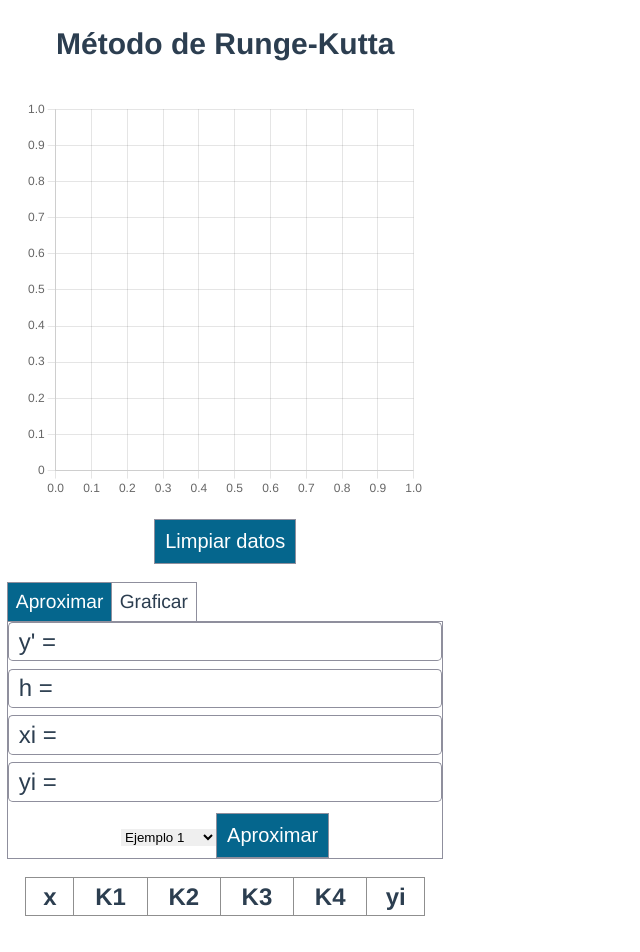
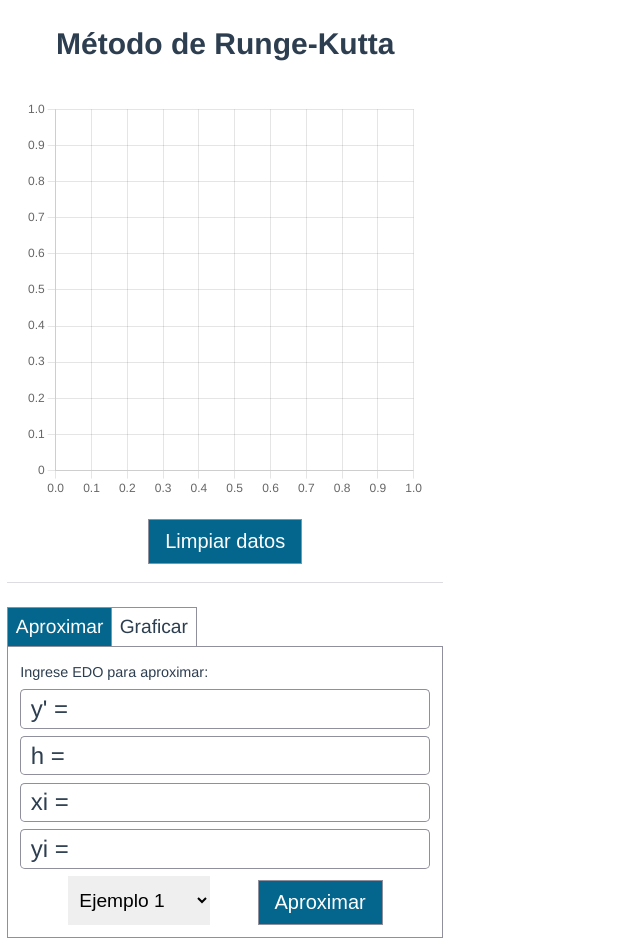
Before and after one commit to JuanjoVlado/runge-kutta, a Vue app: page / in a window 1280 px wide. Shown: the top 952 px of the page, without its empty margins (0-640 px from the left). Built offline with nearby package versions, Linux system fonts and the light colour scheme.

Commit message:
V2 functionality testing

```diff
--- a/src/App.vue
+++ b/src/App.vue
@@ -3,19 +3,21 @@
     <div class="work-area">
       <h1>Método de Runge-Kutta</h1>
       <graph-box id="chart_display" :table-data="tableData" @chartCleared="tableData={}"/>
-
+      <div class="divider"></div>
       <div class="settings-container">
         <div class="nav-bar">
           <div class="nav-tag" @click="activeTab=1" :class="{active:activeTab==1}">Aproximar</div>
           <div class="nav-tag" @click="activeTab=2" :class="{active:activeTab==2}">Graficar</div>
         </div>
         <div class="tabs-container">
-          <div class="tab" v-if="activeTab==1">
-            <fn-input-with-label :label-value="`y' =`" :key-value="'fn'" :value="aproxSettings.fn" @input="updateAproxSettings"/>
-            <input-with-label :label-value="'h ='" :key-value="'h'" :value="aproxSettings.h" @input="updateAproxSettings"/>
-            <input-with-label :label-value="'xi ='" :key-value="'x'" :value="aproxSettings.x" @input="updateAproxSettings"/>
-            <input-with-label :label-value="'yi ='" :key-value="'y'" :value="aproxSettings.y" @input="updateAproxSettings"/>
-            <select name="examples" id="examples_select">
+          <div class="tab" v-show="activeTab==1">
+            <span class="info">Ingrese EDO para aproximar:</span>
+            <fn-input-with-label :label-value="`y' =`" :key-value="'fn'" :input-value="aproxSettings.fn" @input="updateAproxSettings"/>
+            <input-with-label :label-value="'h ='" :key-value="'h'" :input-value="aproxSettings.h" @input="updateAproxSettings"/>
+            <input-with-label :label-value="'xi ='" :key-value="'x'" :input-value="aproxSettings.x" @input="updateAproxSettings"/>
+            <input-with-label :label-value="'yi ='" :key-value="'y'" :input-value="aproxSettings.y" @input="updateAproxSettings"/>
+            <div class="examples-container">
+              <select name="examples" id="examples_select" @change="changeExample">
                 <optgroup label="Examples">
                   <option value="example_01">Ejemplo 1</option>
                   <option value="example_02">Ejemplo 2</option>
@@ -23,15 +25,18 @@
                   <option value="example_04">Ejemplo 4</option>
                 </optgroup>
               </select>
-            <button>Aproximar</button>
+              <button @click="parseExpression(true)">Aproximar</button>
             </div>
-          <div class="tab" v-if="activeTab==2">
-            <fn-input-with-label :label-value="`y =`"/>
-            <input-with-label :label-value="'x ='" :key-value="'x'" :value="fnPlotSettings.x" @input="updateFnPlotSettings"/>
+          </div>
+          <div class="tab" v-show="activeTab==2">
+            <span class="info">Ingrese función para graficar:</span>
+            <fn-input-with-label :label-value="`y =`" :key-value="'fn'" :input-value="fnPlotSettings.fn" @input="updateFnPlotSettings"/>
+            <input-with-label :label-value="'x ='" :key-value="'x'" :input-value="fnPlotSettings.x" @input="updateFnPlotSettings"/>
+            <button @click="parseExpression(false)">Graficar</button>
           </div>
         </div>
       </div>
-
+      <div class="divider"></div>
       <data-table id="data_table" :table-data="tableData"/>
     </div>
 
@@ -72,13 +77,44 @@ export default {
         'x': 1,
       },
       mathExpression: "",
-      parsedExpression: "",
       tableData: {},
-      currentValues: {
-        "fn": "2*x*y",
-        "h": 0.1,
-        "x": 0,
-        "y": 1
+      examples: {
+        'example_01': {
+          'edo': {
+            'fn': '2*x*y',
+            'h': 0.1,
+            'x': 1,
+            'y': 5
+          },
+          'solution': 'e^(x^(2))'
+        },
+        'example_02': {
+          'edo': {
+            'fn': '1 + y^2',
+            'h': 0.1,
+            'x': 0,
+            'y': 0
+          },
+          'solution': ''
+        },
+        'example_03': {
+          'edo': {
+            'fn': 'x*y + sqrt(y)',
+            'h': 0.1,
+            'x': 1,
+            'y': 0
+          },
+          'solution': ''
+        },
+        'example_04':{
+          'edo': {
+            'fn':'',
+            'h': 0.1,
+            'x': 0,
+            'y': 0
+          },
+          'solution': ''
+        }
       }
     }
   },
@@ -92,33 +128,11 @@ export default {
     updateFnPlotSettings(k, v) {
       this.fnPlotSettings[k] = v;
     },
-    changeExample(newValue) {
-      switch (newValue) {
-        case 'example_01':
-          this.$data.currentValues = {
-            'fn': '2*x*y',
-            'h': 0.1,
-            'x': 1,
-            'y': 5
-          };
-          break;
-        case 'example_02':
-          this.$data.currentValues = {
-            'fn': '1 + y^2',
-            'h': 0.1,
-            'x': 0,
-            'y': 0
-          };
-          break;
-        case 'example_03':
-          this.$data.currentValues = {
-            'fn': 'x*y + sqrt(y)',
-            'h': 0.1,
-            'x': 1,
-            'y': 0
-          };
-          break;
-      }
+    changeExample(ev) {
+      let newValue = ev.target.value;
+      this.aproxSettings = this.examples[newValue].edo;
+      this.fnPlotSettings.fn = this.examples[newValue].solution;
+      this.fnPlotSettings.x = this.examples[newValue].edo.x;
     },
     runge_kutta(fn, h, xi, yi) {
       let k1 = fn.call(this, xi, yi);
@@ -226,10 +240,10 @@ export default {
     // Transforma la expresión matemática en una función de javascript
     // y retorna dicha función para ser usada en otra parte.
     functionBuilder(mathExpression) {
-      this.$data.mathExpression = mathExpression;
+      this.mathExpression = mathExpression;
 
       let fn = function(x, y) {
-        let exp = this.$data.mathExpression;
+        let exp = this.mathExpression;
         x = Math.round(x*100, 2)/100;
 
         exp = exp.replace(/x/g, x);
@@ -247,9 +261,9 @@ export default {
 
       return fn;
     },
-    plotExpression(fn, h) {
+    plotSolution(fn, h, x) {
       let data = []
-      for(let i = 0; i < 2; i+=h) {
+      for(let i = x; i < (x+1); i+=h) {
         data.push({
           'x': Math.round(i*100,2)/100,
           'y': fn.call(this, i, 0),
@@ -261,6 +275,16 @@ export default {
         });
       }
       return data;
+    },
+    parseExpression(toAproximate) {
+      let expression = toAproximate ? this.aproxSettings.fn : this.plotSolution.fn;
+      let fn = this.functionBuilder(expression);
+
+      if(toAproximate) {
+        console.log("Aproximate....");
+      } else {
+        this.tableData = this.plotSolution(fn, this.plotSolution.h, this.plotSolution.x);
+      }
     },
     updateTableData() {
 
@@ -295,7 +319,11 @@ h1 {
   margin-top: 0;
   max-width: 50em;
 }
-
+.divider {
+  width: 100%;
+  border-bottom: 1px solid #8f8f9d4f;
+  margin-bottom: 1em;
+}
 .work-area {
   padding: 0.3em;
 }
@@ -318,21 +346,44 @@ h1 {
   background-color: #05668D;
   color: white;
 }
+.nav-tag:hover {
+  cursor: pointer;
+  user-select: none;
+}
 
 .tabs-container {
   border: 1px solid #8f8f9d;
+  padding: 0.5em;
+  margin-bottom: 1em;
 }
-
+span.info {
+  font-size: 0.6em;
+  text-align: left;
+  display: block;
+  padding: 0.4em 0;
+  padding-bottom: 0.6em;
+}
 input, select {
   border: none;
   padding: 0;
   margin: 0;
 }
 
+select {
+  font-size: 0.8em;
+  padding: 0.4em;
+}
+
+.examples-container {
+  display: flex;
+  flex-direction: row;
+  justify-content: space-evenly;
+}
+
 button {
   font-size: 20px;
   border: none;
-  padding: 0.5em;
+  padding: 0.5em 0.8em;
   margin-top: 0.2em;
   background-color: #05668D;
   border: 1px solid #8f8f9d;
--- a/src/components/FnInputWithLabel.vue
+++ b/src/components/FnInputWithLabel.vue
@@ -3,7 +3,7 @@
         <div class="input-with-label">
             <label for="function_input">{{ labelValue }}</label>
             <input id="function_input" type="text"
-            :value="content"
+            v-model="content"
             @input="parametersChanged">
         </div>
     </div>
@@ -12,7 +12,7 @@
 <script>
 
 export default {
-    name: 'GraphSettings',
+    name: 'FnInputWithLabel',
     data() {
         return {
             content: ""
@@ -20,7 +20,8 @@ export default {
     },
     props: {
         labelValue: String,
-        keyValue: String
+        keyValue: String,
+        inputValue: [Number, String]
     },
     methods: {
         parametersChanged(event) {
@@ -29,38 +30,36 @@ export default {
     },
     watch: {
         content(newVal) {
-            let v = newVal;
-            v = v.toLocaleLowerCase();
-            v = v.replace(/pi/ig, 'PI');
-            v = v.replace(/([xyI])([Pxy])/g, '$1*$2');
-            v = v.replace(/(\d+|i)([pxy])/g, '$1*$2');
+            newVal = newVal.toLocaleLowerCase();
+            newVal = newVal.replace(/pi/ig, 'PI');
+            newVal = newVal.replace(/([xyI])([Pxy])/g, '$1*$2');
+            newVal = newVal.replace(/(\d+|i)([pxy])/g, '$1*$2');
 
-            if(v.endsWith('^') ||
-               v.endsWith("sqrt") ||
-               v.endsWith("ln") ||
-               v.endsWith("sin") ||
-               v.endsWith("sen") ||
-               v.endsWith("cos") ||
-               v.endsWith("tan")
+            if(newVal.endsWith('^') ||
+               newVal.endsWith("sqrt") ||
+               newVal.endsWith("ln") ||
+               newVal.endsWith("sin") ||
+               newVal.endsWith("sen") ||
+               newVal.endsWith("cos") ||
+               newVal.endsWith("tan")
             ) {
-                v += "(";
+                newVal += "(";
             }
 
-            if(!v.endsWith('se') && v.endsWith('e')) {
-                v += '^(';
+            if(!newVal.endsWith('se') && newVal.endsWith('e')) {
+                newVal += '^(';
             }
 
-            if(v.endsWith("**")) {
-                v = v.replace('**', '^(');
+            if(newVal.endsWith("**")) {
+                newVal = newVal.replace('**', '^(');
             }
 
-            this.content = v;
-            this.$emit('parametersChanged', 'fn', v);
+            this.content = newVal;
+            this.$emit('parametersChanged', 'fn', newVal);
         },
-        currentValue() {
-            if(this.currentValue && this.currentValue.fn.length > 0) {
-                this.fnValue = this.currentValue.fn;
-            }
+        inputValue(newVal) {
+            if(!newVal) return;
+            this.content = newVal;
         }
     },
     mounted() {
--- a/src/components/InputWithLabel.vue
+++ b/src/components/InputWithLabel.vue
@@ -3,7 +3,7 @@
         <div class="input-with-label">
             <label for="function_input">{{ labelValue }}</label>
             <input id="function_input" type="number"
-            :value="content"
+            v-model="content"
             @input="parametersChanged">
         </div>
     </div>
@@ -12,11 +12,12 @@
 <script>
 
 export default {
-    name: 'GraphSettings',
+    name: 'InputWithLabel',
     props: {
         labelValue: String,
         type: String,
-        keyValue: String
+        keyValue: String,
+        inputValue: [Number, String]
     },
     data() {
         return {
@@ -26,6 +27,11 @@ export default {
     methods: {
         parametersChanged(event) {
             this.$emit('input', this.keyValue, event.target.value);
+        }
+    },
+    watch: {
+        inputValue(newVal) {
+            this.content = Number.parseFloat(newVal);
         }
     }
 }
```
Lines whose indentation alone changed are shown as unchanged.
